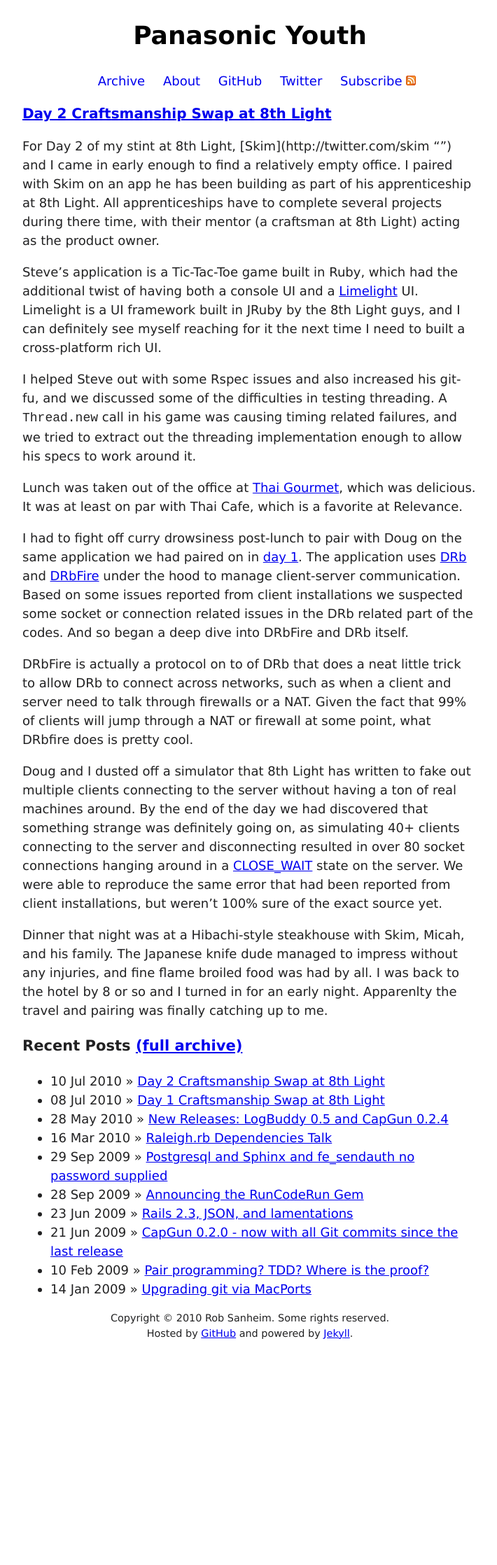
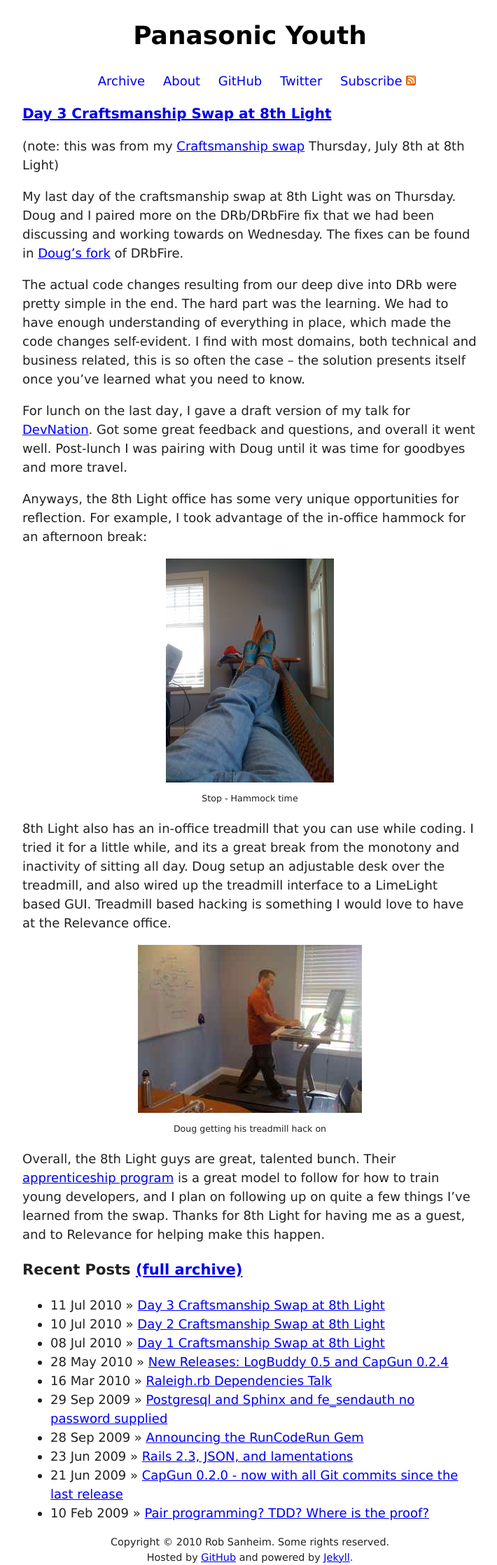
Before and after one commit to rsanheim/rsanheim.github.com, a Jekyll site: the page built from index.html, in a window 1280 px wide. Shown: the whole page at 70% size, without its empty margins (283-993 px from the left). Built offline with Jekyll 4.4.1, drawn with Linux system fonts in a browser that asks for light colours; nearby versions of some CDN libraries; library files that are not in the unit come from our copies; Markdown is read by kramdown in place of the engine named in the settings; before the commit the page ends 1916 px from its top, so only the background shows below that.

Commit message:
Day 3 craftsmanship swap

```diff
--- a/_posts/2010-07-10-day-2-craftsmanship-swap.markdown
+++ b/_posts/2010-07-10-day-2-craftsmanship-swap.markdown
@@ -2,6 +2,8 @@
 layout: post
 title: "Day 2 Craftsmanship Swap at 8th Light"
 ---
+
+(note: this was from my stint on Wednesday, July 7th at 8th Light)
 
 For Day 2 of my stint at 8th Light, [Skim](http://twitter.com/skim "") and I came in early enough to find a relatively empty office.  I paired with Skim on an app he has been building as part of his apprenticeship at 8th Light.  All apprenticeships have to complete several projects during there time, with their mentor (a craftsman at 8th Light) acting as the product owner.
 
--- /dev/null
+++ b/_posts/2010-07-11-day-3.markdown
@@ -0,0 +1,30 @@
+---
+layout: post
+title: "Day 3 Craftsmanship Swap at 8th Light"
+---
+
+(note: this was from my [Craftsmanship swap](http://en.wikipedia.org/wiki/Software_craftsmanship) Thursday, July 8th at 8th Light)
+
+My last day of the craftsmanship swap at 8th Light was on Thursday.  Doug and I paired more on the DRb/DRbFire fix that we had been discussing and working towards on Wednesday.  The fixes can be found in [Doug's fork](http://github.com/dougbradbury/drbfire/commits/master/) of DRbFire.
+
+The actual code changes resulting from our deep dive into DRb were pretty simple in the end.  The hard part was the learning.  We had to have enough understanding of everything in place, which made the code changes self-evident.  I find with most domains, both technical and business related, this is so often the case -- the solution presents itself once you've learned what you need to know.
+
+For lunch on the last day, I gave a draft version of my talk for [DevNation](http://devnation.us/events/10).  Got some great feedback and questions, and overall it went well.  Post-lunch I was pairing with Doug until it was time for goodbyes and more travel.
+
+Anyways, the 8th Light office has some very unique opportunities for reflection.  For example, I took advantage of the in-office hammock for an afternoon break:
+
+<p class="centeredImage">
+  <img src="/images/hammock-8th-light.jpg" alt="Hammock Style" />
+  <br />
+  <span class="caption">Stop - Hammock time</span>
+</p>
+
+8th Light also has an in-office treadmill that you can use while coding.  I tried it for a little while, and its a great break from the monotony and inactivity of sitting all day.  Doug setup an adjustable desk over the treadmill, and also wired up the treadmill interface to a LimeLight based GUI.  Treadmill based hacking is something I would love to have at the Relevance office.
+
+<p class="centeredImage">
+  <img src="/images/treadmill-8th-light.jpg" alt="Treadmill'ing" />
+  <br />
+  <span class="caption">Doug getting his treadmill hack on</span>
+</p>
+
+Overall, the 8th Light guys are great, talented bunch.  Their [apprenticeship program](http://8thlight.com/main/about_description?sub_action=apprenticeship) is a great model to follow for how to train young developers, and I plan on following up on quite a few things I've learned from the swap.  Thanks for 8th Light for having me as a guest, and to Relevance for helping make this happen.
--- a/stylesheets/master.css
+++ b/stylesheets/master.css
@@ -53,3 +53,15 @@
 	text-decoration: none;
 	outline: none;
 }
+
+.centeredImage
+{
+  text-align:center;
+  margin-top:0px;
+  margin-bottom:0px;
+  padding:0px;
+}
+
+.caption {
+	font-size: 70%;
+}
```
Also changed, not shown: drafts/2010-07-09-day-3.markdown (deleted, +0 -7 lines), drafts/2010-07-10-iphone-3g-and-its-abysmal-user-experience.markdown (added, +14 -0 lines), images/hammock-8th-light.jpg (added), images/treadmill-8th-light.jpg (added).
